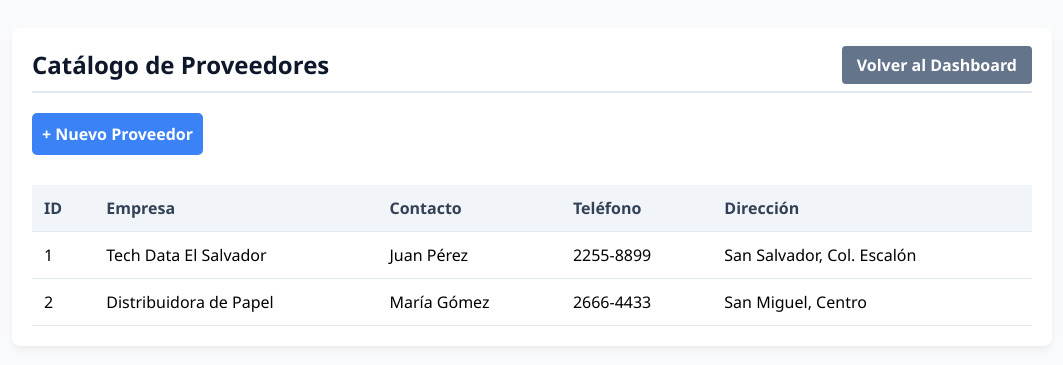
After one commit to Criss0726/sistema_inventario_ventas, a PHP site: page /proveedores.php in a window 1280 px wide. The commit adds this page. Shown: the top 365 px of the page, without its empty margins (108-1171 px from the left). Run offline with PHP 8.4, Linux system fonts and the light colour scheme; the visitor is signed in with stand-in values (Sample User, id 1); data comes from the database, SQL or seed files in the repository; both versions use the stored data as it was after the commit.

Commit message:
Inicio del módulo de compras: Agregada tabla y vista de proveedores

```diff
--- /dev/null
+++ b/proveedores.php
@@ -0,0 +1,331 @@
+<?php
+
+session_start();
+
+// 1. Verificar que el usuario haya iniciado sesión
+
+if (!isset($_SESSION['user_id'])) {
+
+    header("Location: index.php");
+
+    exit();
+
+}
+
+// 2. Conectar con la base de datos
+
+require_once 'conexion.php';
+
+
+// 3. Consultar todos los proveedores
+
+$sql = "SELECT * FROM proveedores ORDER BY id ASC";
+
+$resultado = $conn->query($sql);
+
+?>
+
+<!DOCTYPE html>
+
+<html lang="es">
+
+<head>
+
+    <meta charset="UTF-8">
+
+    <meta name="viewport" content="width=device-width, initial-scale=1.0">
+
+    <title>Proveedores - Sistema de Ventas</title>
+
+    <style>
+
+        body {
+
+            font-family: 'Segoe UI', Tahoma, Geneva, Verdana, sans-serif;
+
+            background-color: #f8fafc;
+
+            padding: 20px;
+
+        }
+
+
+        .container {
+
+            max-width: 1000px;
+
+            margin: 0 auto;
+
+            background: white;
+
+            padding: 20px;
+
+            border-radius: 8px;
+
+            box-shadow: 0 4px 6px rgba(0,0,0,0.05);
+
+        }
+
+
+        .header {
+
+            display: flex;
+
+            justify-content: space-between;
+
+            align-items: center;
+
+            border-bottom: 2px solid #e2e8f0;
+
+            padding-bottom: 10px;
+
+            margin-bottom: 20px;
+
+        }
+
+
+        .header h2 {
+
+            margin: 0;
+
+            color: #0f172a;
+
+        }
+
+
+        .btn-volver {
+
+            background-color: #64748b;
+
+            color: white;
+
+            padding: 8px 15px;
+
+            text-decoration: none;
+
+            border-radius: 4px;
+
+            font-weight: bold;
+
+        }
+
+
+        .btn-volver:hover {
+
+            background-color: #475569;
+
+        }
+
+
+        .btn-nuevo {
+
+            display: inline-block;
+
+            background: #3b82f6;
+
+            color: white;
+
+            padding: 10px;
+
+            text-decoration: none;
+
+            border-radius: 5px;
+
+            font-weight: bold;
+
+            margin-bottom: 15px;
+
+        }
+
+
+        table {
+
+            width: 100%;
+
+            border-collapse: collapse;
+
+            margin-top: 15px;
+
+        }
+
+
+        th, td {
+
+            padding: 12px;
+
+            text-align: left;
+
+            border-bottom: 1px solid #e2e8f0;
+
+        }
+
+
+        th {
+
+            background-color: #f1f5f9;
+
+            color: #334155;
+
+        }
+
+
+        tr:hover {
+
+            background-color: #f8fafc;
+
+        }
+
+    </style>
+
+</head>
+
+
+<body>
+
+
+<div class="container">
+
+
+    <div class="header">
+
+        <h2>
+
+            Catálogo de Proveedores
+
+        </h2>
+
+
+        <div>
+
+            <a href="dashboard.php" class="btn-volver">
+
+                Volver al Dashboard
+
+            </a>
+
+        </div>
+
+    </div>
+
+
+    <!-- Botón preparado para la próxima guía -->
+
+    <a href="#" class="btn-nuevo">
+
+        + Nuevo Proveedor
+
+    </a>
+
+
+    <table>
+
+
+        <thead>
+
+            <tr>
+
+                <th>ID</th>
+
+                <th>Empresa</th>
+
+                <th>Contacto</th>
+
+                <th>Teléfono</th>
+
+                <th>Dirección</th>
+
+            </tr>
+
+        </thead>
+
+
+        <tbody>
+
+
+        <?php
+
+        if ($resultado->num_rows > 0) {
+
+
+            while ($fila = $resultado->fetch_assoc()) {
+
+        ?>
+
+                <tr>
+
+                    <td>
+
+                        <?php echo $fila['id']; ?>
+
+                    </td>
+
+
+                    <td>
+
+                        <?php echo $fila['nombre_empresa']; ?>
+
+                    </td>
+
+
+                    <td>
+
+                        <?php echo $fila['contacto']; ?>
+
+                    </td>
+
+
+                    <td>
+
+                        <?php echo $fila['telefono']; ?>
+
+                    </td>
+
+
+                    <td>
+
+                        <?php echo $fila['direccion']; ?>
+
+                    </td>
+
+                </tr>
+
+
+        <?php
+
+            }
+
+
+        } else {
+
+        ?>
+
+
+            <tr>
+
+                <td colspan="5" style="text-align:center;">
+
+                    No hay proveedores registrados.
+
+                </td>
+
+            </tr>
+
+
+        <?php
+
+        }
+
+        ?>
+
+
+        </tbody>
+
+    </table>
+
+
+</div>
+
+
+</body>
+
+</html>
```
Also changed, not shown: base_de_datos.sql (+18 -0 lines), dashboard.php (+42 -6 lines).
